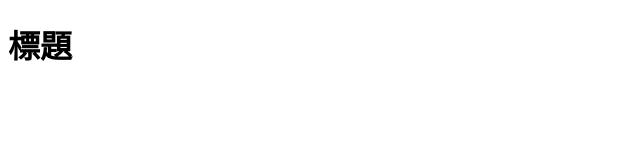
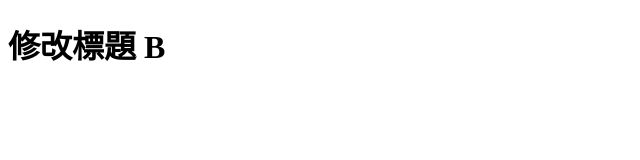
Before and after one commit to JiaYu0220/2024-gitPractice2, a plain HTML site: page index.html in a window 1280 px wide. Shown: the whole page, without its empty margins (0-640 px from the left). Drawn offline with Linux system fonts and the light colour scheme.

Commit message:
修改 h1 文字，增加 B 資訊

```diff
--- a/index.html
+++ b/index.html
@@ -6,6 +6,6 @@
     <title>修改 title</title>
   </head>
   <body>
-    <h1>標題</h1>
+    <h1>修改標題 B</h1>
   </body>
 </html>
```
